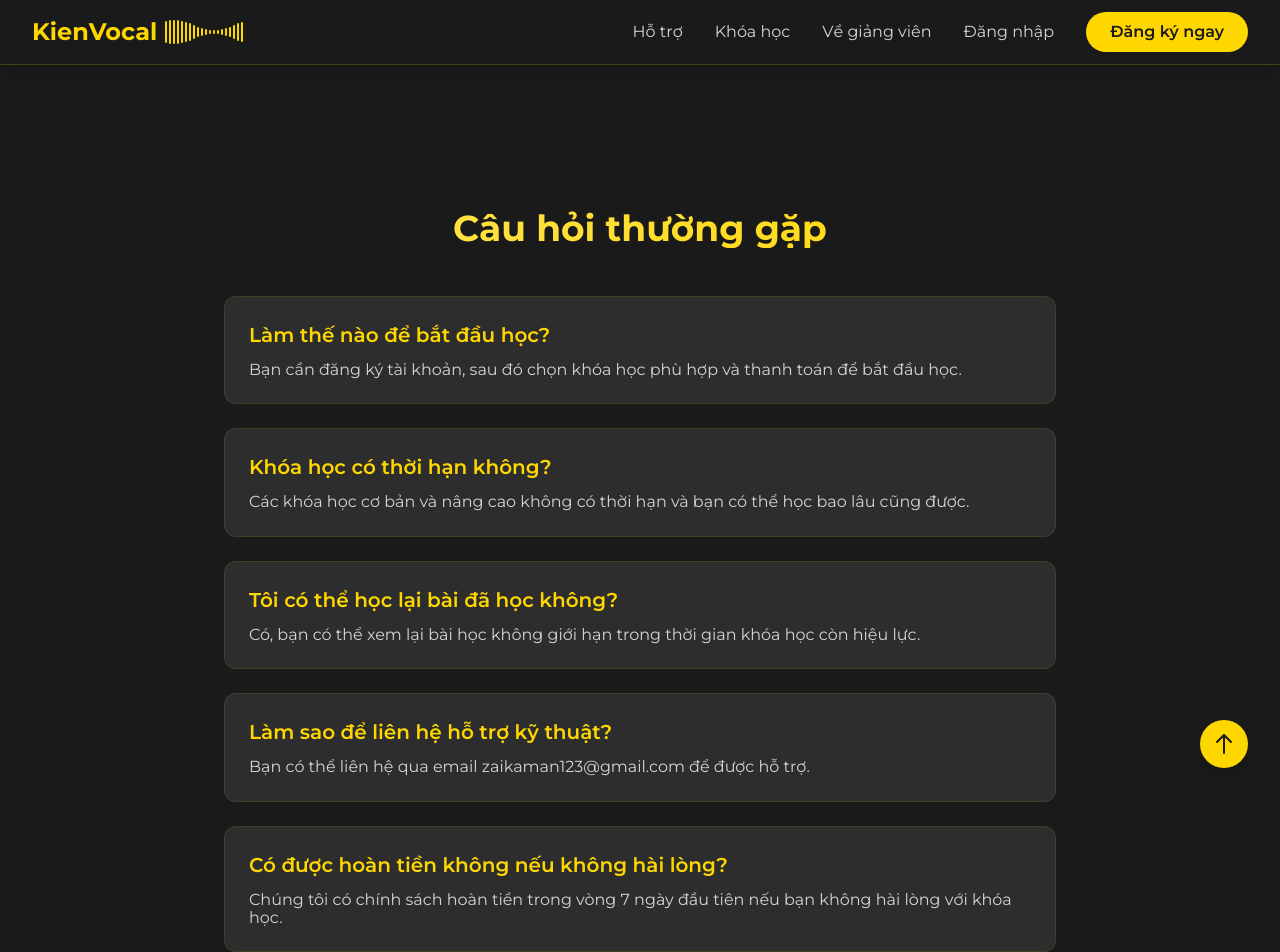
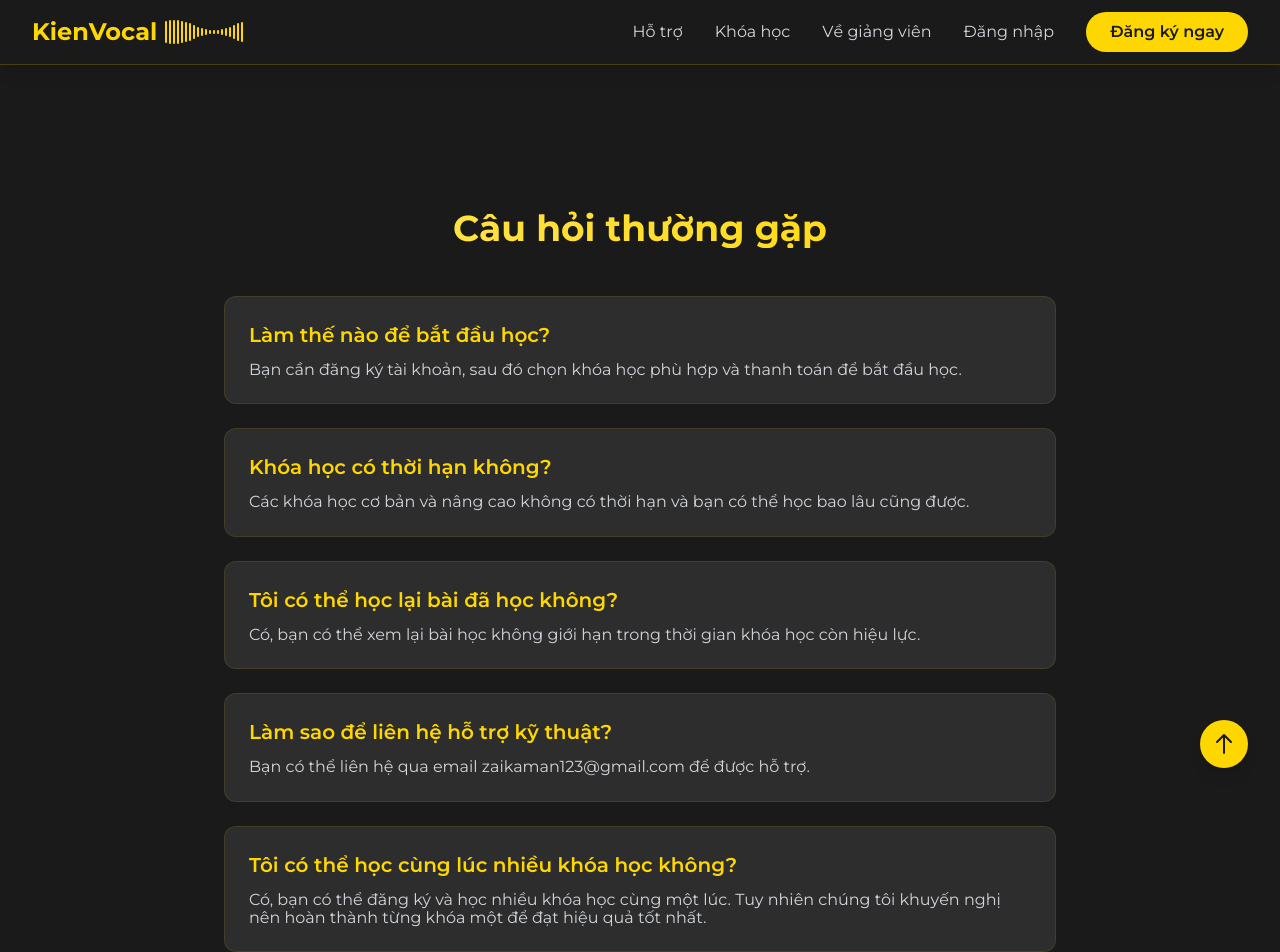
Before and after one commit to zaikaman2/WebThanhNhac, a Next.js app: page /faq in a window 1280 px wide. Shown: the top 952 px of the page. Built offline with nearby package versions, Linux system fonts and the light colour scheme.

Commit message:
Sửa lại một số nội dung về chính sách hoàn tiền

```diff
--- a/src/app/courses/page.tsx
+++ b/src/app/courses/page.tsx
@@ -34,8 +34,8 @@ export default async function CoursesPage() {
     },
     {
       icon: <Award className="w-8 h-8" />,
-      title: 'Cam kết chất lượng',
-      description: 'Hoàn tiền 100% nếu không hài lòng trong 7 ngày đầu tiên'
+      title: 'Giảng dạy tận tâm',
+      description: 'Giảng viên luôn sẵn sàng hỗ trợ và giải đáp thắc mắc của học viên'
     }
   ]
 
--- a/src/app/faq/page.tsx
+++ b/src/app/faq/page.tsx
@@ -17,8 +17,8 @@ export default function FAQPage() {
         answer: 'Bạn có thể liên hệ qua email zaikaman123@gmail.com để được hỗ trợ.'
       },
       {
-        question: 'Có được hoàn tiền không nếu không hài lòng?',
-        answer: 'Chúng tôi có chính sách hoàn tiền trong vòng 7 ngày đầu tiên nếu bạn không hài lòng với khóa học.'
+        question: 'Tôi có thể học cùng lúc nhiều khóa học không?',
+        answer: 'Có, bạn có thể đăng ký và học nhiều khóa học cùng một lúc. Tuy nhiên chúng tôi khuyến nghị nên hoàn thành từng khóa một để đạt hiệu quả tốt nhất.'
       }
     ]
 
```
